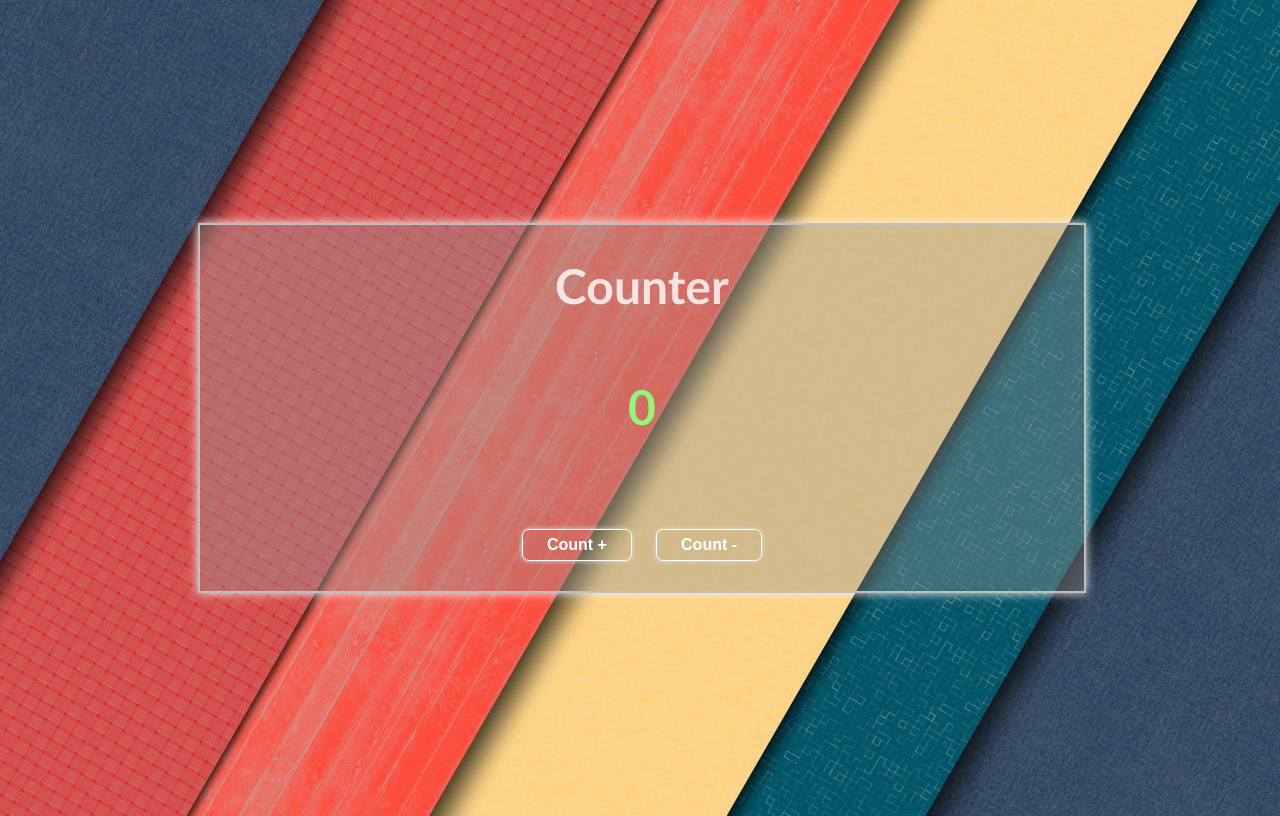
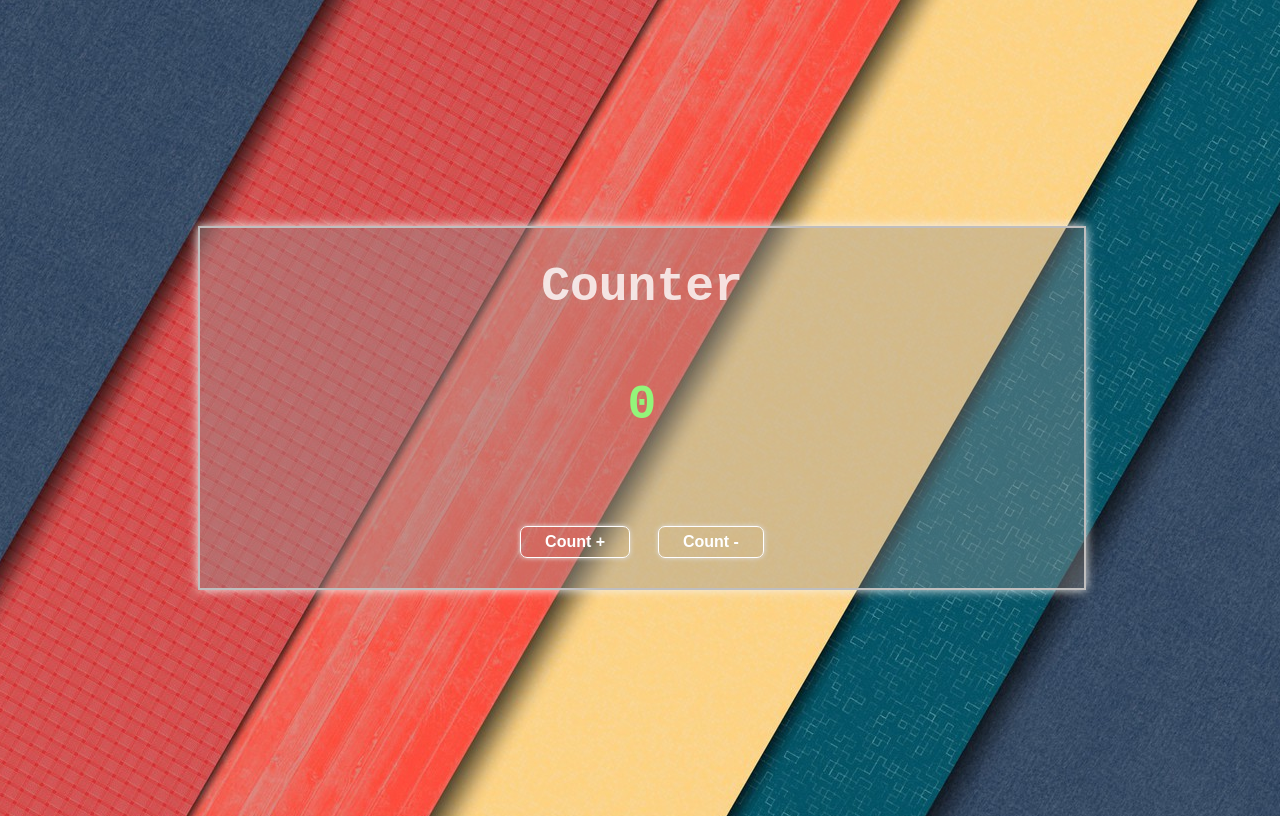
Before and after one commit to michaelmityas/conuter, a plain HTML site: page index.html in a window 1280 px wide. Drawn offline with Linux system fonts and the light colour scheme.

Commit message:
Update counter.css

```diff
--- a/counter.css
+++ b/counter.css
@@ -2,7 +2,7 @@ body{
     display: flex;
     justify-content: center;
     align-items: center;
-    font-family: calibri;
+    font-family: monospace;
     min-height: 100vh;
     background-image: url('images/bg.jpg');
     background-position: center;
```
